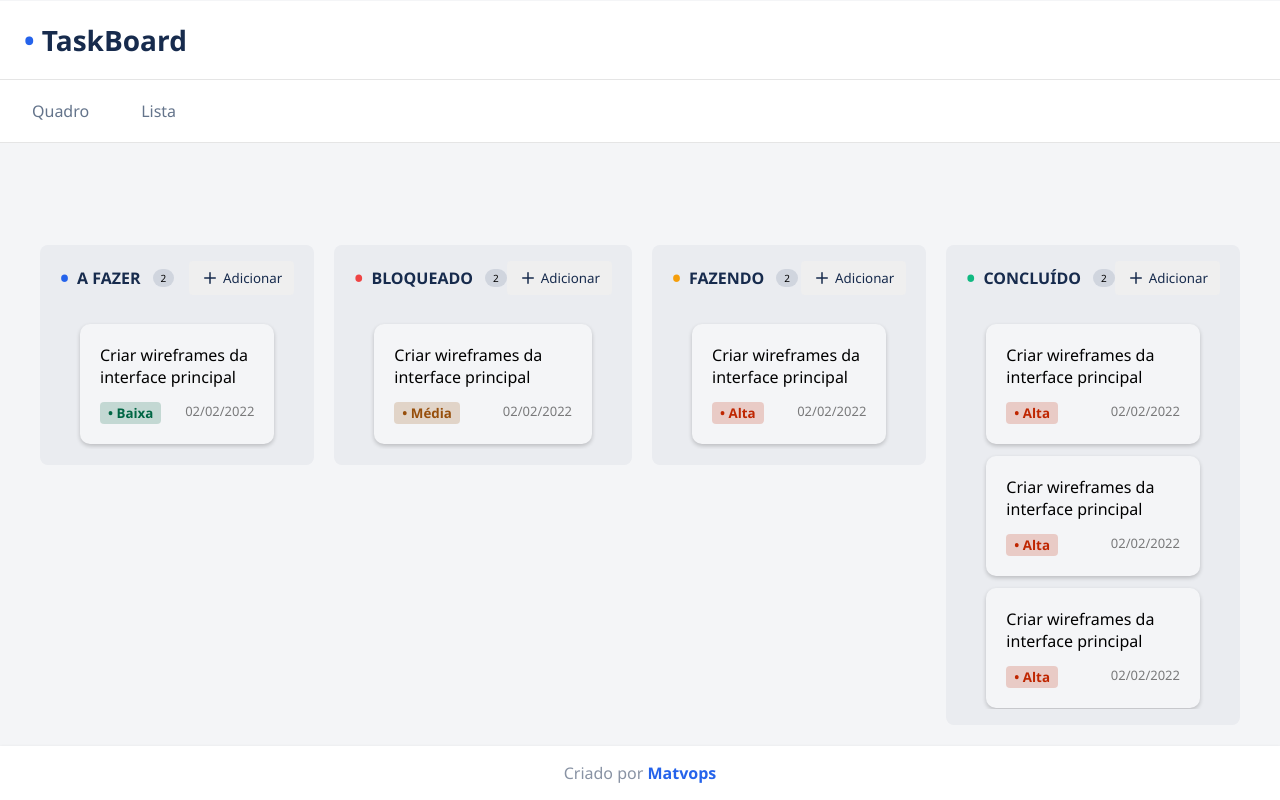
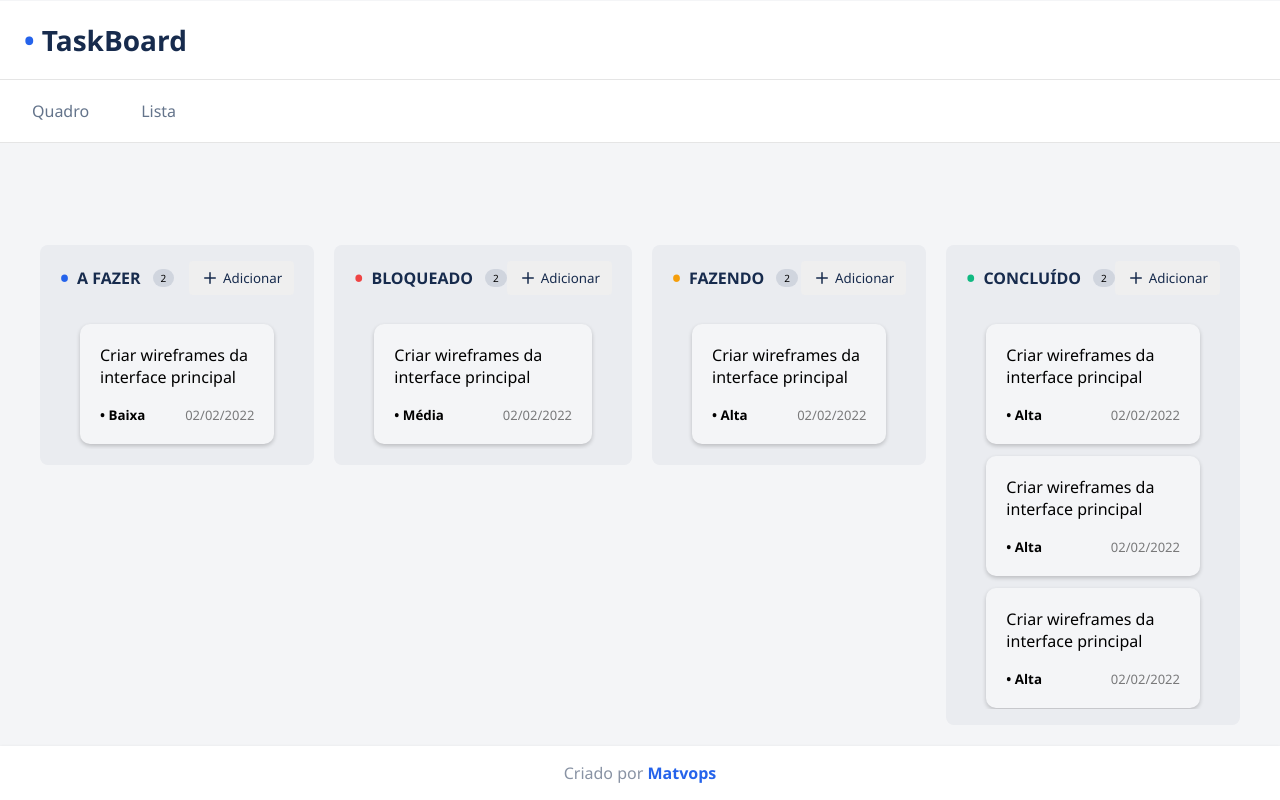
Before and after one commit to Matvops/simple-taskboard, a React (Vite) app: page / in a window 1280 px wide. Built offline with nearby package versions, Linux system fonts and the light colour scheme.

Commit message:
Fix: Corrige nome das classes

```diff
--- a/src/components/Steps/style.module.css
+++ b/src/components/Steps/style.module.css
@@ -144,21 +144,21 @@
     display: inline-flex;
 }
 
-.priorityLow {
+.lowPriority {
     color: var(--low-priority);
     background: rgb(from var(--low-priority) r g b / 20%);
     padding: .2rem .8rem;
     border-radius: .4rem;
 }
 
-.priorityMedium {
+.mediumPriority {
     color: var(--medium-priority);
     background: rgb(from var(--medium-priority) r g b / 20%);
     padding: .2rem .8rem;
     border-radius: .4rem;
 }
 
-.priorityHigh {
+.highPriority {
     color: var(--high-priority);
     background: rgb(from var(--high-priority) r g b / 20%);
     padding: .2rem .8rem;
```
